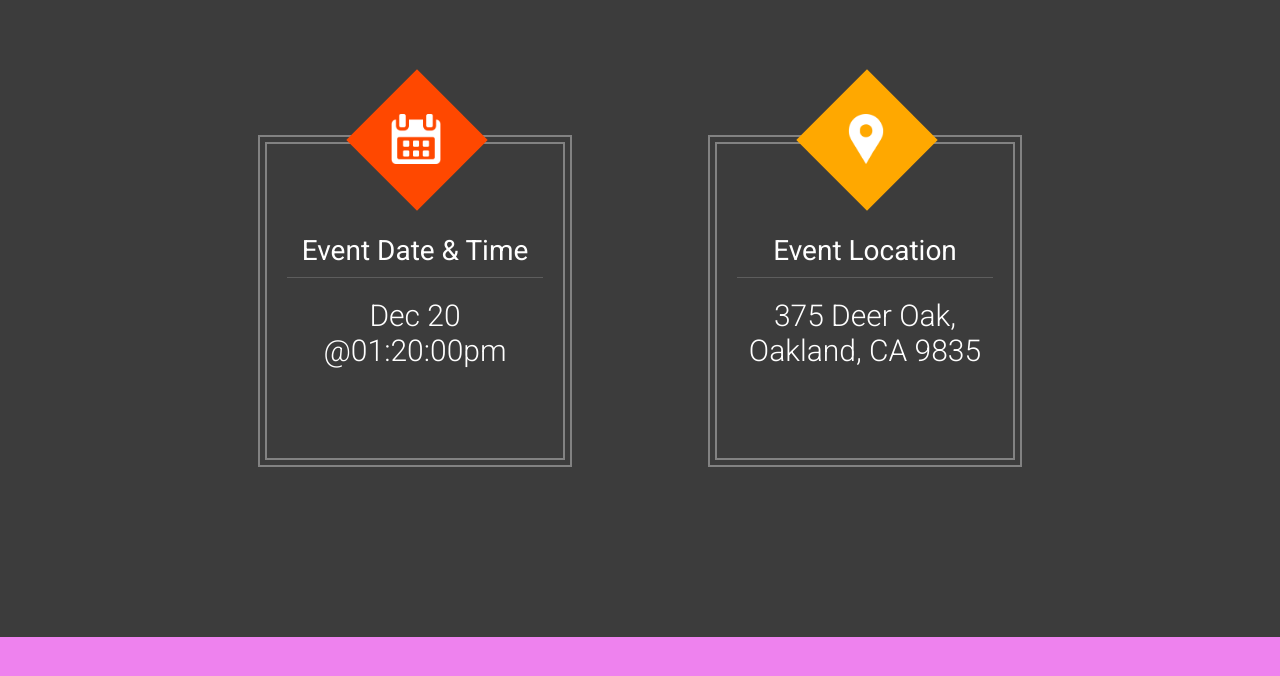
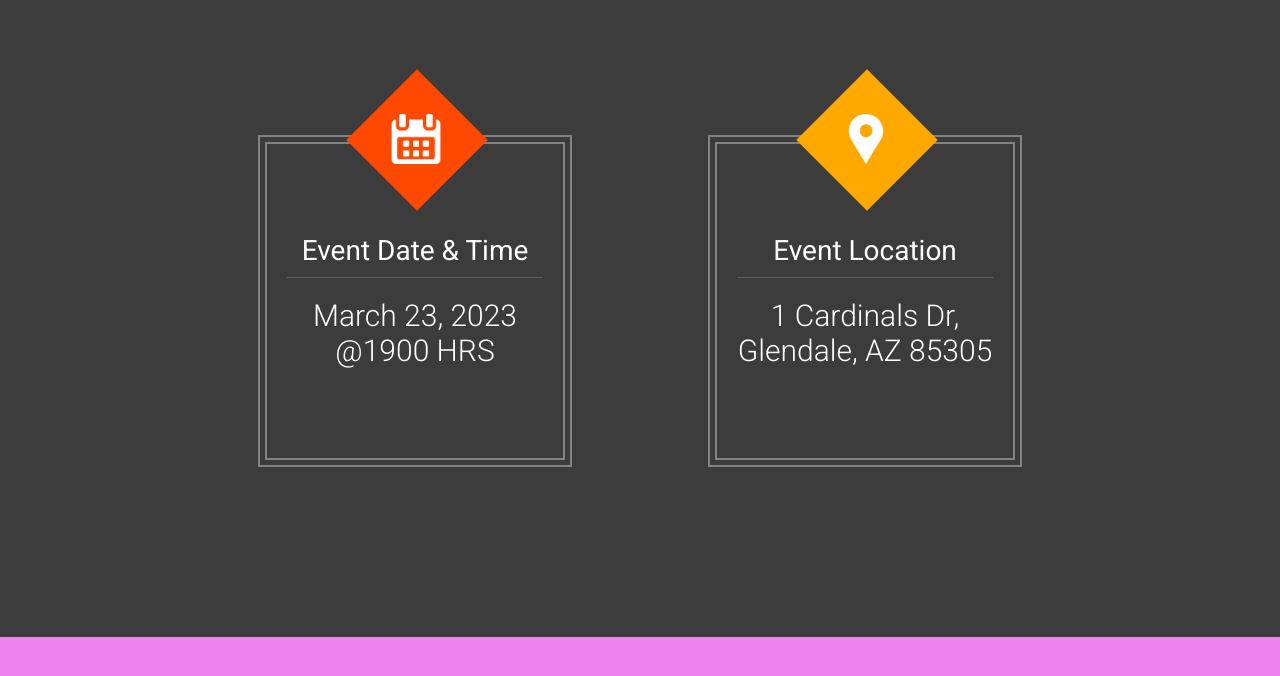
Before and after one commit to mohith-j/MyFirstReactApp, a React (Create React App) app: page / in a window 1280 px wide. Shown: the part 835-1511 px from the top of the page. Built offline with nearby package versions, Linux system fonts and the light colour scheme.

Commit message:
added venue correction

```diff
--- a/src/components/venueInfo/index.js
+++ b/src/components/venueInfo/index.js
@@ -21,7 +21,7 @@ const venueInfo = () => {
                     }}
                   ></div>
                   <div className="vn_title">Event Date & Time</div>
-                  <div className="vn_desc">Dec 20 @01:20:00pm</div>
+                  <div className="vn_desc">March 23, 2023 @1900 HRS</div>
                 </div>
               </div>
             </div>
@@ -39,7 +39,7 @@ const venueInfo = () => {
                     }}
                   ></div>
                   <div className="vn_title">Event Location</div>
-                  <div className="vn_desc">375 Deer Oak, Oakland, CA 9835</div>
+                  <div className="vn_desc">1 Cardinals Dr, Glendale, AZ 85305</div>
                 </div>
               </div>
             </div>
```
